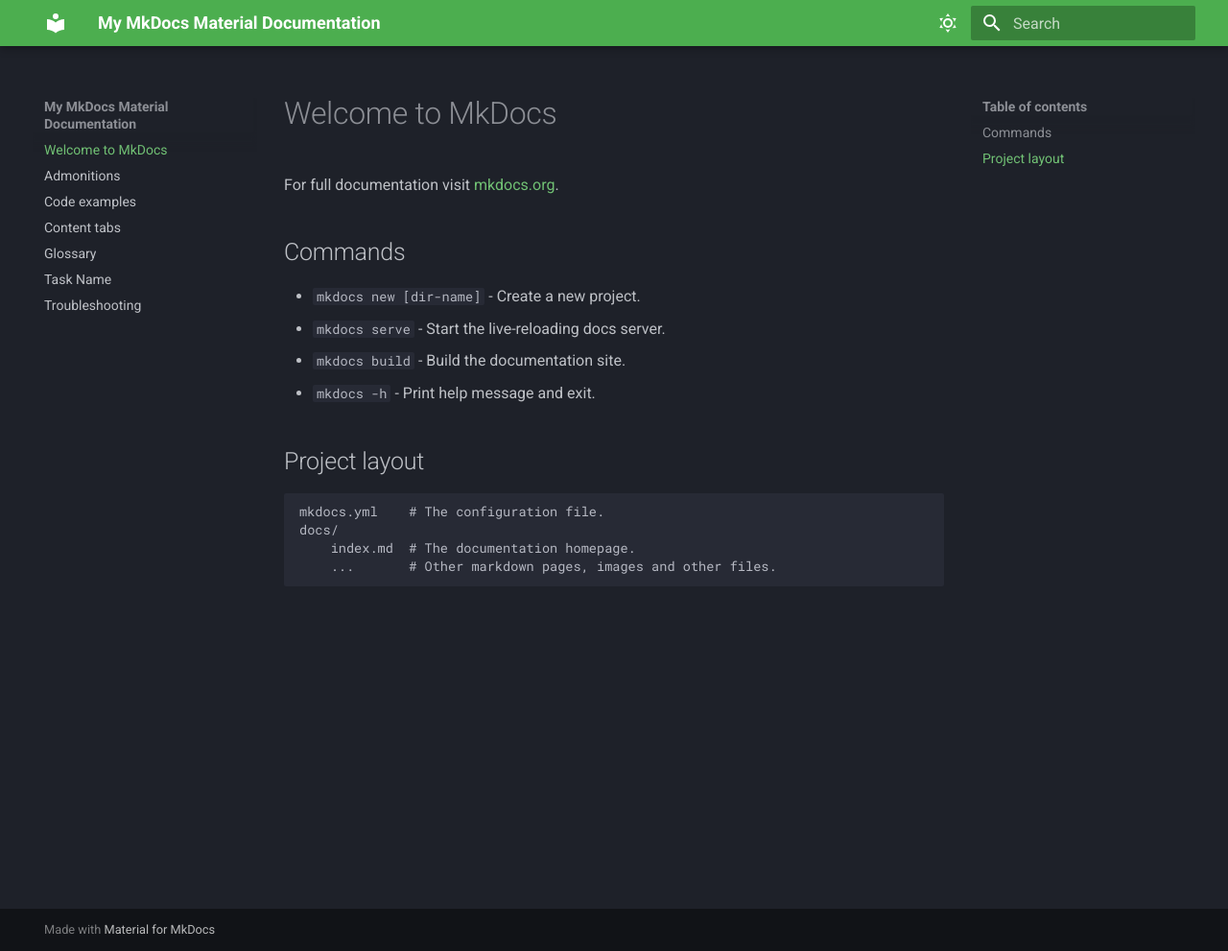
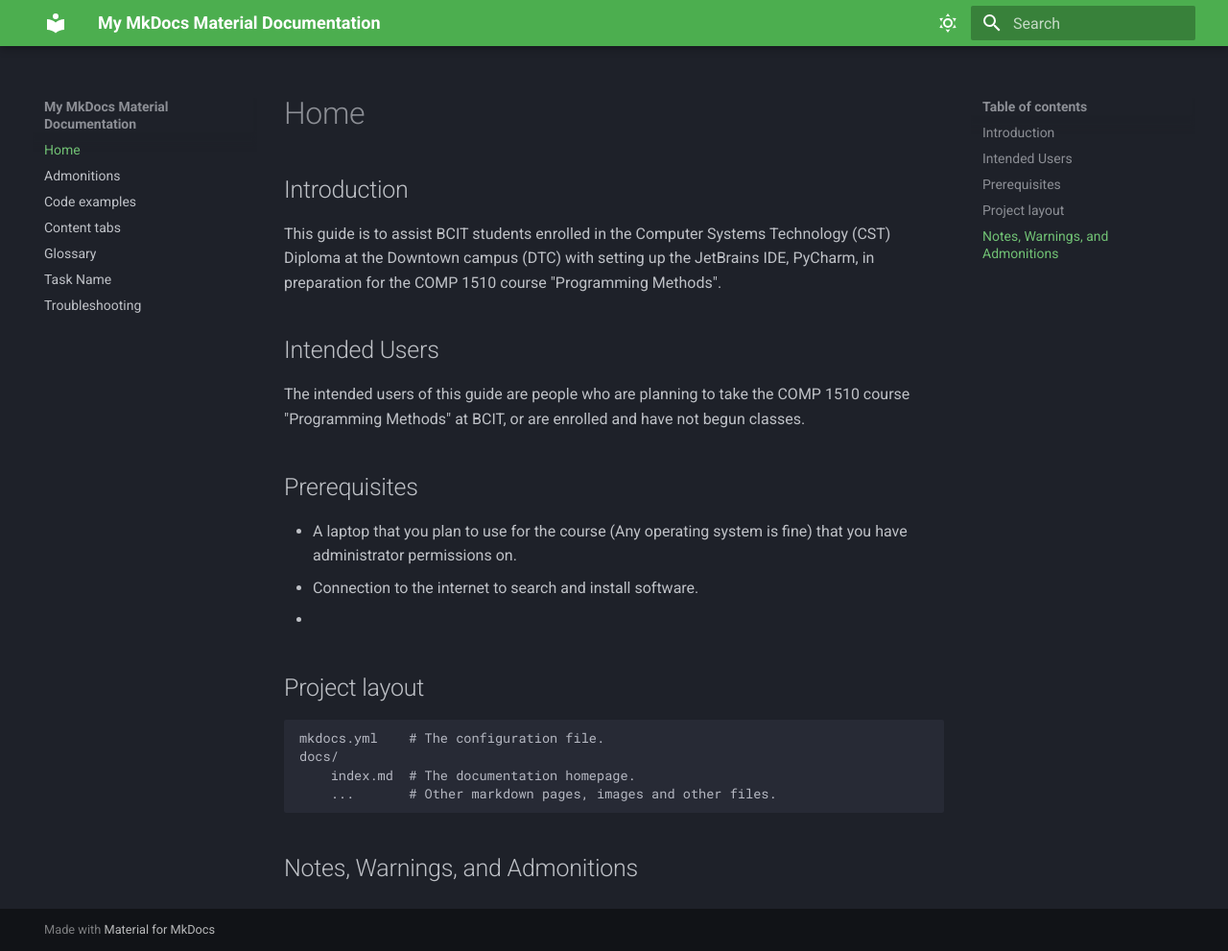
Before and after one commit to farahalterman/mkdocsDemo, an MkDocs documentation site: the page built from docs/index.md, in a window 1280 px wide and 991 px high. Shown: the whole window at 96% size. Built offline with MkDocs 1.6.1 and Material for MkDocs 9.7.7, drawn with Linux system fonts in a browser that asks for light colours.

Commit message:
Add minor content

```diff
--- a/docs/index.md
+++ b/docs/index.md
@@ -1,13 +1,21 @@
-# Welcome to MkDocs
+# Home
 
-For full documentation visit [mkdocs.org](https://www.mkdocs.org).
+## Introduction
 
-## Commands
+This guide is to assist BCIT students enrolled in the Computer Systems Technology (CST) Diploma at the Downtown campus
+(DTC) with setting up the JetBrains IDE, PyCharm, in preparation for the COMP 1510 course "Programming Methods".
 
-* `mkdocs new [dir-name]` - Create a new project.
-* `mkdocs serve` - Start the live-reloading docs server.
-* `mkdocs build` - Build the documentation site.
-* `mkdocs -h` - Print help message and exit.
+## Intended Users
+
+The intended users of this guide are people who are planning to take the COMP 1510 course "Programming Methods" at BCIT,
+or are enrolled and have not begun classes.
+
+## Prerequisites
+
+* A laptop that you plan to use for the course (Any operating system is fine) that you have administrator permissions
+on.
+* Connection to the internet to search and install software.
+*
 
 ## Project layout
 
@@ -15,3 +23,5 @@ For full documentation visit [mkdocs.org](https://www.mkdocs.org).
     docs/
         index.md  # The documentation homepage.
         ...       # Other markdown pages, images and other files.
+
+## Notes, Warnings, and Admonitions
```
